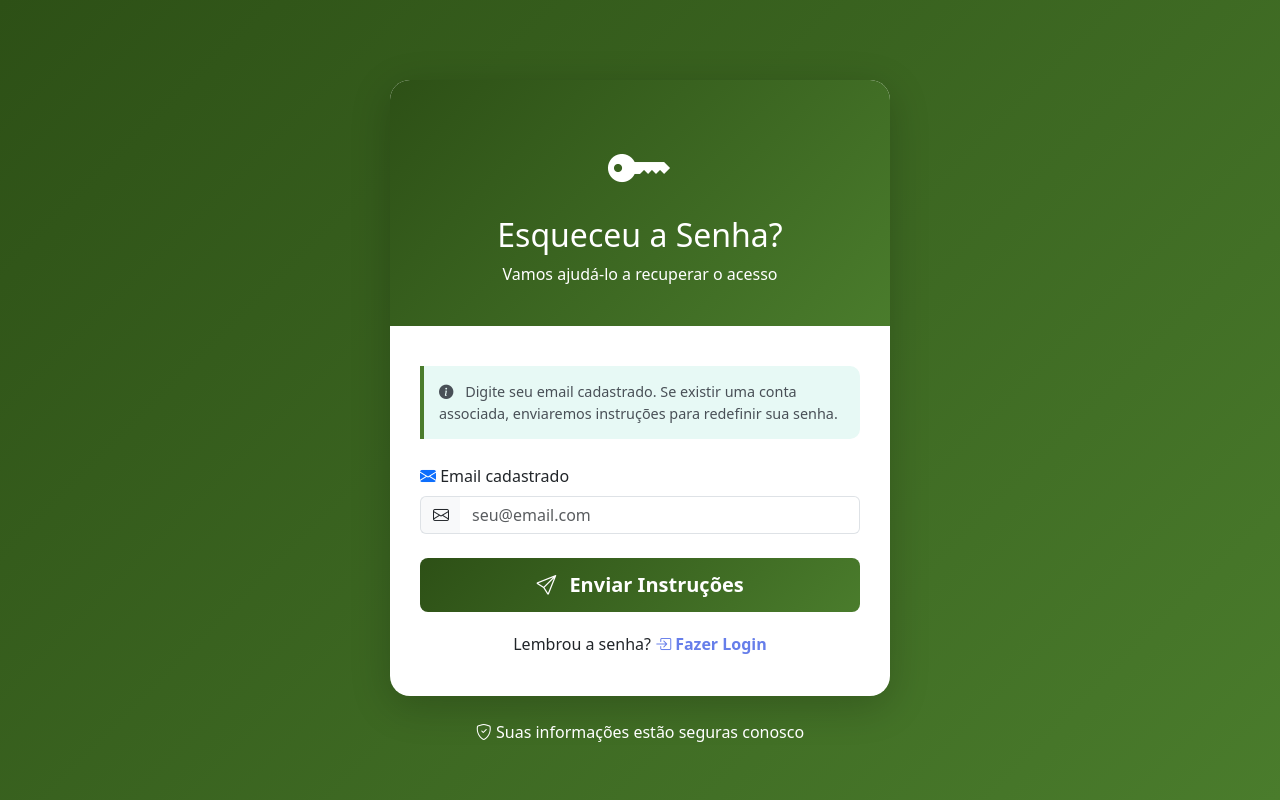
After one commit to Maxwbh/Lista_de_Presentes, a Django app: page /esqueceu-senha/ in a window 1280 px wide. The commit adds this page. Run offline with Django 5.2, Linux system fonts and the light colour scheme; parts of the project's set-up code (start-up, migrations or seed data) failed here and were passed over.

Commit message:
feat: Adicionar recuperacao de senha e melhorias UX
- Adicionar funcionalidade "Esqueceu a senha" na pagina de login
- Criar templates para recuperacao e redefinicao de senha
- Adicionar link "Ver Produto Original" na pagina de usuarios
- Corrigir gravacao de imagens quando extraidas por URL
- Implementar funcao para baixar imagens de URLs externas

```diff
--- a/presentes/urls.py
+++ b/presentes/urls.py
@@ -10,6 +10,8 @@ urlpatterns = [
     path('registro/', views.registro_view, name='registro'),
     path('login/', views.login_view, name='login'),
     path('logout/', views.logout_view, name='logout'),
+    path('esqueceu-senha/', views.esqueceu_senha_view, name='esqueceu_senha'),
+    path('redefinir-senha/<str:token>/', views.redefinir_senha_view, name='redefinir_senha'),
     path('dashboard/', views.dashboard_view, name='dashboard'),
 
     # Meus presentes
--- a/presentes/views.py
+++ b/presentes/views.py
@@ -6,13 +6,23 @@ from django.db.models import Count, Q
 from django.db import transaction
 from django.http import JsonResponse, HttpResponse
 from django.core.paginator import Paginator, EmptyPage, PageNotAnInteger
+from django.core.mail import send_mail
+from django.conf import settings
+from django.utils import timezone
+from django.contrib.auth.hashers import make_password
 from .models import Usuario, Presente, Compra, Notificacao, SugestaoCompra
 from .forms import UsuarioRegistroForm, PresenteForm, LoginForm
 from .services import IAService
 import base64
 import logging
+import secrets
+import hashlib
+from datetime import timedelta
 
 logger = logging.getLogger(__name__)
+
+# Dicionário para armazenar tokens de recuperação de senha (em produção, usar banco de dados)
+password_reset_tokens = {}
 
 def converter_imagem_para_base64(imagem_file):
     """Converte um arquivo de imagem para base64"""
@@ -32,6 +42,62 @@ def converter_imagem_para_base64(imagem_file):
         return imagem_base64, nome_arquivo, content_type
     except Exception as e:
         logger.error(f"Erro ao converter imagem para base64: {str(e)}")
+        return None, None, None
+
+def baixar_imagem_da_url(url):
+    """Baixa uma imagem de uma URL e converte para base64"""
+    import requests
+    from urllib.parse import urlparse
+
+    try:
+        if not url or not url.strip():
+            return None, None, None
+
+        headers = {
+            'User-Agent': 'Mozilla/5.0 (Windows NT 10.0; Win64; x64) AppleWebKit/537.36 (KHTML, like Gecko) Chrome/120.0.0.0 Safari/537.36',
+            'Accept': 'image/webp,image/apng,image/*,*/*;q=0.8',
+        }
+
+        response = requests.get(url, headers=headers, timeout=15, stream=True)
+        response.raise_for_status()
+
+        # Verificar se é uma imagem
+        content_type = response.headers.get('content-type', '')
+        if not content_type.startswith('image/'):
+            logger.warning(f"URL não é uma imagem válida: {content_type}")
+            return None, None, None
+
+        # Ler conteúdo
+        imagem_data = response.content
+
+        # Verificar tamanho (máximo 5MB)
+        if len(imagem_data) > 5 * 1024 * 1024:
+            logger.warning("Imagem muito grande (> 5MB)")
+            return None, None, None
+
+        # Converter para base64
+        imagem_base64 = base64.b64encode(imagem_data).decode('utf-8')
+
+        # Extrair nome do arquivo da URL
+        parsed_url = urlparse(url)
+        nome_arquivo = parsed_url.path.split('/')[-1] or 'imagem.jpg'
+        # Limpar parâmetros do nome
+        nome_arquivo = nome_arquivo.split('?')[0]
+        if not nome_arquivo or '.' not in nome_arquivo:
+            # Determinar extensão pelo content-type
+            extensao = content_type.split('/')[-1].split(';')[0]
+            if extensao == 'jpeg':
+                extensao = 'jpg'
+            nome_arquivo = f'imagem.{extensao}'
+
+        logger.info(f"Imagem baixada da URL: {nome_arquivo} ({content_type})")
+        return imagem_base64, nome_arquivo, content_type
+
+    except requests.exceptions.RequestException as e:
+        logger.error(f"Erro ao baixar imagem da URL {url}: {str(e)}")
+        return None, None, None
+    except Exception as e:
+        logger.error(f"Erro inesperado ao baixar imagem: {str(e)}")
         return None, None, None
 
 def health_check(request):
@@ -70,6 +136,137 @@ def login_view(request):
 def logout_view(request):
     logout(request)
     return redirect('login')
+
+def esqueceu_senha_view(request):
+    """View para solicitar recuperação de senha"""
+    if request.method == 'POST':
+        email = request.POST.get('email', '').strip().lower()
+
+        if not email:
+            return render(request, 'presentes/esqueceu_senha.html', {
+                'erro': 'Por favor, informe seu email.'
+            })
+
+        try:
+            usuario = Usuario.objects.get(email=email)
+
+            # Gerar token único
+            token = secrets.token_urlsafe(32)
+            token_hash = hashlib.sha256(token.encode()).hexdigest()
+
+            # Armazenar token com expiração de 1 hora
+            password_reset_tokens[token_hash] = {
+                'user_id': usuario.id,
+                'expires': timezone.now() + timedelta(hours=1)
+            }
+
+            # Construir URL de redefinição
+            reset_url = request.build_absolute_uri(f'/redefinir-senha/{token}/')
+
+            # Tentar enviar email
+            try:
+                send_mail(
+                    subject='Redefinição de Senha - Lista de Presentes de Natal',
+                    message=f'''Olá {usuario.first_name},
+
+Você solicitou a redefinição de sua senha na Lista de Presentes de Natal.
+
+Clique no link abaixo para criar uma nova senha:
+{reset_url}
+
+Este link expira em 1 hora.
+
+Se você não solicitou esta redefinição, ignore este email.
+
+Atenciosamente,
+Equipe Lista de Presentes de Natal
+''',
+                    from_email=settings.DEFAULT_FROM_EMAIL if hasattr(settings, 'DEFAULT_FROM_EMAIL') else 'noreply@listadepresentes.com',
+                    recipient_list=[email],
+                    fail_silently=False,
+                )
+                logger.info(f"Email de recuperação enviado para {email}")
+            except Exception as e:
+                logger.warning(f"Não foi possível enviar email para {email}: {str(e)}")
+                # Mesmo sem enviar email, mostrar mensagem genérica para não revelar se o email existe
+
+            return render(request, 'presentes/esqueceu_senha.html', {
+                'mensagem_sucesso': f'Se o email {email} estiver cadastrado, você receberá as instruções de recuperação em breve. Verifique também sua caixa de spam.'
+            })
+
+        except Usuario.DoesNotExist:
+            # Não revelar se o email existe ou não (segurança)
+            logger.info(f"Tentativa de recuperação para email não cadastrado: {email}")
+            return render(request, 'presentes/esqueceu_senha.html', {
+                'mensagem_sucesso': f'Se o email {email} estiver cadastrado, você receberá as instruções de recuperação em breve. Verifique também sua caixa de spam.'
+            })
+
+    return render(request, 'presentes/esqueceu_senha.html')
+
+def redefinir_senha_view(request, token):
+    """View para redefinir senha com token"""
+    # Calcular hash do token
+    token_hash = hashlib.sha256(token.encode()).hexdigest()
+
+    # Verificar se token existe e não expirou
+    token_data = password_reset_tokens.get(token_hash)
+
+    if not token_data:
+        return render(request, 'presentes/redefinir_senha.html', {
+            'token_valido': False
+        })
+
+    # Verificar expiração
+    if timezone.now() > token_data['expires']:
+        # Remover token expirado
+        del password_reset_tokens[token_hash]
+        return render(request, 'presentes/redefinir_senha.html', {
+            'token_valido': False
+        })
+
+    if request.method == 'POST':
+        nova_senha = request.POST.get('nova_senha', '')
+        confirmar_senha = request.POST.get('confirmar_senha', '')
+
+        # Validações
+        if not nova_senha or not confirmar_senha:
+            return render(request, 'presentes/redefinir_senha.html', {
+                'token_valido': True,
+                'erro': 'Por favor, preencha todos os campos.'
+            })
+
+        if nova_senha != confirmar_senha:
+            return render(request, 'presentes/redefinir_senha.html', {
+                'token_valido': True,
+                'erro': 'As senhas não conferem.'
+            })
+
+        if len(nova_senha) < 8:
+            return render(request, 'presentes/redefinir_senha.html', {
+                'token_valido': True,
+                'erro': 'A senha deve ter pelo menos 8 caracteres.'
+            })
+
+        try:
+            usuario = Usuario.objects.get(id=token_data['user_id'])
+            usuario.password = make_password(nova_senha)
+            usuario.save()
+
+            # Remover token usado
+            del password_reset_tokens[token_hash]
+
+            messages.success(request, 'Senha redefinida com sucesso! Faça login com sua nova senha.')
+            logger.info(f"Senha redefinida para usuário {usuario.email}")
+            return redirect('login')
+
+        except Usuario.DoesNotExist:
+            return render(request, 'presentes/redefinir_senha.html', {
+                'token_valido': False
+            })
+
+    return render(request, 'presentes/redefinir_senha.html', {
+        'token_valido': True
+    })
 
 @login_required
 def dashboard_view(request):
@@ -137,7 +334,7 @@ def adicionar_presente_view(request):
             presente = form.save(commit=False)
             presente.usuario = request.user
 
-            # Converter imagem para base64 se foi enviada
+            # Converter imagem para base64 se foi enviada via upload
             if 'imagem' in request.FILES:
                 imagem_file = request.FILES['imagem']
                 imagem_base64, nome_arquivo, content_type = converter_imagem_para_base64(imagem_file)
@@ -149,6 +346,22 @@ def adicionar_presente_view(request):
                     # Limpar o campo antigo para economizar espaço
                     presente.imagem = None
                     logger.info(f"Imagem convertida para base64: {nome_arquivo}")
+
+            # Se não houver imagem via upload, tentar baixar da URL (campo url_imagem do formulário)
+            elif not presente.imagem_base64:
+                url_imagem = request.POST.get('url_imagem', '').strip()
+                if url_imagem:
+                    logger.info(f"Tentando baixar imagem da URL: {url_imagem}")
+                    imagem_base64, nome_arquivo, content_type = baixar_imagem_da_url(url_imagem)
+
+                    if imagem_base64:
+                        presente.imagem_base64 = imagem_base64
+                        presente.imagem_nome = nome_arquivo
+                        presente.imagem_tipo = content_type
+                        presente.imagem = None
+                        logger.info(f"Imagem baixada e convertida para base64: {nome_arquivo}")
+                    else:
+                        logger.warning(f"Não foi possível baixar imagem da URL: {url_imagem}")
 
             presente.save()
 
@@ -183,7 +396,7 @@ def editar_presente_view(request, pk):
         if form.is_valid():
             presente = form.save(commit=False)
 
-            # Converter imagem para base64 se foi enviada uma nova
+            # Converter imagem para base64 se foi enviada uma nova via upload
             if 'imagem' in request.FILES:
                 imagem_file = request.FILES['imagem']
                 imagem_base64, nome_arquivo, content_type = converter_imagem_para_base64(imagem_file)
@@ -195,6 +408,20 @@ def editar_presente_view(request, pk):
                     # Limpar o campo antigo para economizar espaço
                     presente.imagem = None
                     logger.info(f"Imagem atualizada e convertida para base64: {nome_arquivo}")
+
+            # Se não houver imagem via upload, tentar baixar da URL
+            else:
+                url_imagem = request.POST.get('url_imagem', '').strip()
+                if url_imagem:
+                    logger.info(f"Tentando baixar imagem da URL para edição: {url_imagem}")
+                    imagem_base64, nome_arquivo, content_type = baixar_imagem_da_url(url_imagem)
+
+                    if imagem_base64:
+                        presente.imagem_base64 = imagem_base64
+                        presente.imagem_nome = nome_arquivo
+                        presente.imagem_tipo = content_type
+                        presente.imagem = None
+                        logger.info(f"Imagem baixada e convertida para base64: {nome_arquivo}")
 
             presente.save()
             messages.success(request, 'Presente atualizado com sucesso!')
--- /dev/null
+++ b/templates/presentes/esqueceu_senha.html
@@ -0,0 +1,194 @@
+{% extends 'base.html' %}
+
+{% block title %}Esqueceu a Senha - Lista de Presentes{% endblock %}
+
+{% block extra_css %}
+<style>
+    body {
+        background: linear-gradient(135deg, #2d5016 0%, #4a7c2c 100%);
+        min-height: 100vh;
+        display: flex;
+        align-items: center;
+    }
+
+    .reset-container {
+        max-width: 500px;
+        margin: 50px auto;
+    }
+
+    .reset-card {
+        background: white;
+        border-radius: 20px;
+        box-shadow: 0 10px 40px rgba(0,0,0,0.2);
+        overflow: hidden;
+        animation: slideUp 0.5s ease-out;
+    }
+
+    @keyframes slideUp {
+        from {
+            opacity: 0;
+            transform: translateY(30px);
+        }
+        to {
+            opacity: 1;
+            transform: translateY(0);
+        }
+    }
+
+    .reset-header {
+        background: linear-gradient(135deg, #2d5016 0%, #4a7c2c 100%);
+        color: white;
+        padding: 40px 30px;
+        text-align: center;
+    }
+
+    .reset-header i {
+        font-size: 4rem;
+        margin-bottom: 15px;
+    }
+
+    .reset-body {
+        padding: 40px 30px;
+    }
+
+    .form-control:focus {
+        border-color: #4a7c2c;
+        box-shadow: 0 0 0 0.2rem rgba(74, 124, 44, 0.25);
+    }
+
+    .btn-reset {
+        background: linear-gradient(135deg, #2d5016 0%, #4a7c2c 100%);
+        border: none;
+        color: white;
+        padding: 12px;
+        font-weight: 600;
+        transition: transform 0.2s, box-shadow 0.2s;
+    }
+
+    .btn-reset:hover {
+        transform: translateY(-2px);
+        box-shadow: 0 5px 20px rgba(74, 124, 44, 0.4);
+        color: white;
+    }
+
+    .back-link {
+        text-align: center;
+        margin-top: 20px;
+    }
+
+    .back-link a {
+        color: #667eea;
+        text-decoration: none;
+        font-weight: 600;
+        transition: color 0.3s;
+    }
+
+    .back-link a:hover {
+        color: #764ba2;
+    }
+
+    .input-group-text {
+        background: #f8f9fa;
+        border-right: none;
+    }
+
+    .form-control {
+        border-left: none;
+    }
+
+    .info-text {
+        background: #e7f9f5;
+        border-left: 4px solid #4a7c2c;
+        padding: 15px;
+        border-radius: 0 10px 10px 0;
+        margin-bottom: 25px;
+        font-size: 0.9rem;
+        color: #495057;
+    }
+</style>
+{% endblock %}
+
+{% block content %}
+<div class="reset-container">
+    <div class="reset-card">
+        <div class="reset-header">
+            <i class="bi bi-key-fill"></i>
+            <h2 class="mb-0">Esqueceu a Senha?</h2>
+            <p class="mb-0 mt-2">Vamos ajudá-lo a recuperar o acesso</p>
+        </div>
+
+        <div class="reset-body">
+            {% if mensagem_sucesso %}
+                <div class="alert alert-success" role="alert">
+                    <i class="bi bi-check-circle-fill me-2"></i>
+                    {{ mensagem_sucesso }}
+                </div>
+                <div class="back-link">
+                    <a href="{% url 'login' %}">
+                        <i class="bi bi-arrow-left me-1"></i>Voltar para o Login
+                    </a>
+                </div>
+            {% else %}
+                <div class="info-text">
+                    <i class="bi bi-info-circle-fill me-2"></i>
+                    Digite seu email cadastrado. Se existir uma conta associada, enviaremos instruções para redefinir sua senha.
+                </div>
+
+                <form method="post" novalidate>
+                    {% csrf_token %}
+
+                    {% if form.errors %}
+                        <div class="alert alert-danger alert-dismissible fade show" role="alert">
+                            {% for field, errors in form.errors.items %}
+                                {% for error in errors %}
+                                    <p class="mb-0">{{ error }}</p>
+                                {% endfor %}
+                            {% endfor %}
+                            <button type="button" class="btn-close" data-bs-dismiss="alert"></button>
+                        </div>
+                    {% endif %}
+
+                    {% if erro %}
+                        <div class="alert alert-warning alert-dismissible fade show" role="alert">
+                            <i class="bi bi-exclamation-triangle-fill me-2"></i>
+                            {{ erro }}
+                            <button type="button" class="btn-close" data-bs-dismiss="alert"></button>
+                        </div>
+                    {% endif %}
+
+                    <div class="mb-4">
+                        <label for="email" class="form-label">
+                            <i class="bi bi-envelope-fill text-primary"></i> Email cadastrado
+                        </label>
+                        <div class="input-group">
+                            <span class="input-group-text"><i class="bi bi-envelope"></i></span>
+                            <input type="email" name="email" id="email" class="form-control" placeholder="seu@email.com" required value="{{ email_preenchido|default:'' }}">
+                        </div>
+                    </div>
+
+                    <button type="submit" class="btn btn-reset w-100 btn-lg">
+                        <i class="bi bi-send me-2"></i>
+                        Enviar Instruções
+                    </button>
+                </form>
+
+                <div class="back-link">
+                    <p class="mb-0">
+                        Lembrou a senha?
+                        <a href="{% url 'login' %}">
+                            <i class="bi bi-box-arrow-in-right me-1"></i>Fazer Login
+                        </a>
+                    </p>
+                </div>
+            {% endif %}
+        </div>
+    </div>
+
+    <div class="text-center mt-4">
+        <p class="text-white">
+            <i class="bi bi-shield-check"></i>
+            Suas informações estão seguras conosco
+        </p>
+    </div>
+</div>
+{% endblock %}
```
Also changed, not shown: templates/presentes/lista_usuarios.html (+13 -0 lines), templates/presentes/login.html (+7 -1 lines), templates/presentes/redefinir_senha.html (added, +218 -0 lines).
